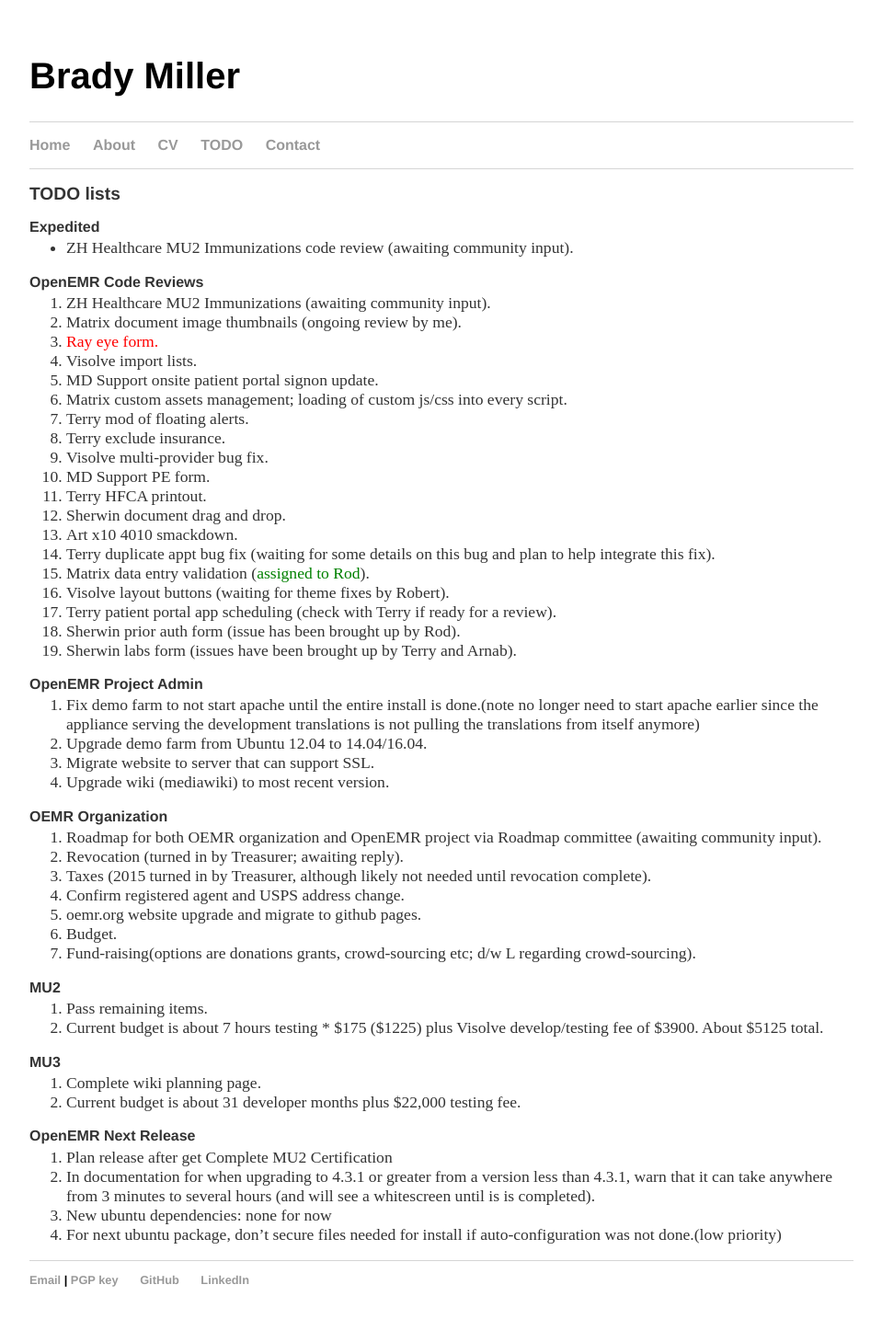
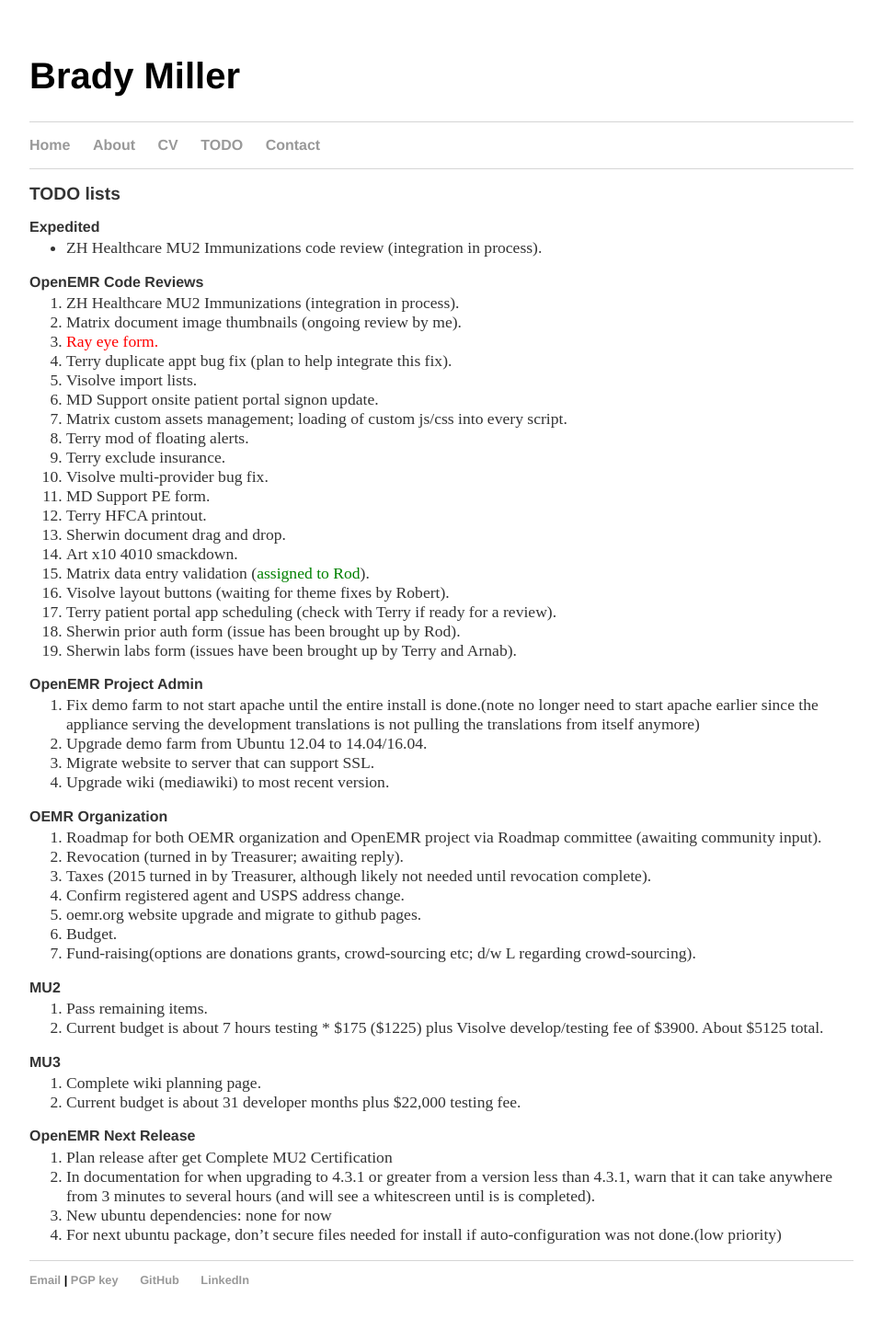
Before and after one commit to bradymiller/bradymiller.github.io, a Jekyll site: the page built from todo/index.md, in a window 1280 px wide. Shown: the whole page at 92% size, without its empty margins (160-1119 px from the left). Built offline with Jekyll 4.4.1, drawn with Linux system fonts in a browser that asks for light colours.

Commit message:
Update todo list

```diff
--- a/todo/index.md
+++ b/todo/index.md
@@ -4,12 +4,13 @@
 ## TODO lists
 
 ### Expedited
-* ZH Healthcare MU2 Immunizations code review (awaiting community input).
+* ZH Healthcare MU2 Immunizations code review (integration in process).
 
 ### OpenEMR Code Reviews
-1. ZH Healthcare MU2 Immunizations (awaiting community input).
+1. ZH Healthcare MU2 Immunizations (integration in process).
 1. Matrix document image thumbnails (ongoing review by me).
 1. <span style="color: red">Ray eye form.</span>
+1. Terry duplicate appt bug fix (plan to help integrate this fix).
 1. Visolve import lists.
 1. MD Support onsite patient portal signon update.
 1. Matrix custom assets management; loading of custom js/css into every script.
@@ -20,7 +21,6 @@
 1. Terry HFCA printout.
 1. Sherwin document drag and drop.
 1. Art x10 4010 smackdown.
-1. Terry duplicate appt bug fix (waiting for some details on this bug and plan to help integrate this fix).
 1. Matrix data entry validation (<span style="color: green">assigned to Rod</span>).
 1. Visolve layout buttons (waiting for theme fixes by Robert).
 1. Terry patient portal app scheduling (check with Terry if ready for a review).
```
